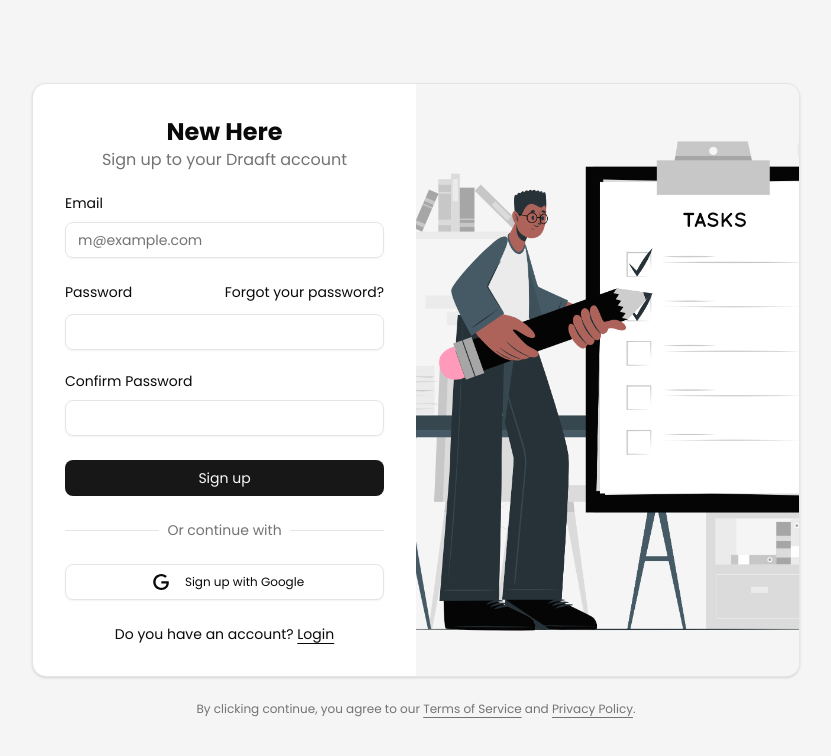
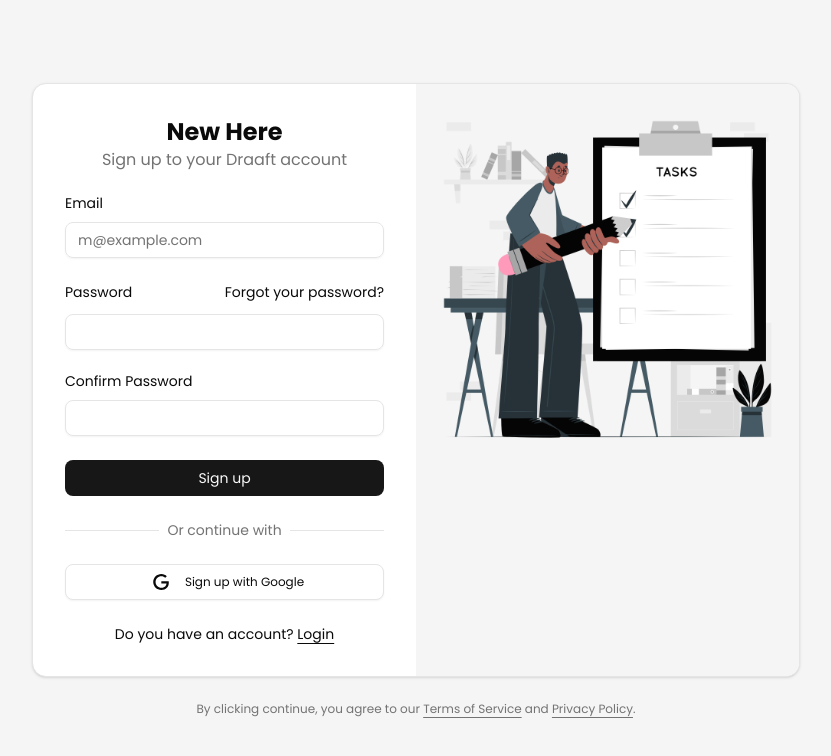
Before and after one commit to codegoat23/draaft, a Next.js app: page /signup in a window 1280 px wide. Shown: the top 756 px of the page, without its empty margins (224-1055 px from the left). Built offline with nearby package versions, Linux system fonts and the light colour scheme; no server answers.

Commit message:
fix: remove note button

```diff
--- a/src/components/Featured2.tsx
+++ b/src/components/Featured2.tsx
@@ -1,6 +1,6 @@
 import React from 'react'
 import { Button } from './ui/button'
-import Image from 'next/image'
+
 
 
 function Featured2() {
@@ -21,7 +21,7 @@
           </div>
         </div>
 
-        <Image
+        <img
           alt="Product screenshot"
           src="/images/snapshot.webp"
           width={2432}
--- a/src/components/app-sidebar.tsx
+++ b/src/components/app-sidebar.tsx
@@ -28,7 +28,6 @@
   SidebarMenuButton,
   SidebarMenuItem,
 } from "@/components/ui/sidebar"
-import Image from "next/image"
 
 export function AppSidebar({ ...props }: React.ComponentProps<typeof Sidebar>) {
   const [userEmail, setUserEmail] = useState<string | null>(null)
@@ -82,7 +81,7 @@
               className="data-[slot=sidebar-menu-button]:!p-1.5"
             >
               <a href="/">
-                <Image src="/images/draafticon.png" alt="" className=" h-18" width={100} height={18}/>
+                <img src="/images/draafticon.png" alt="" className=" h-18" width={100} height={18}/>
               </a>
             </SidebarMenuButton>
           </SidebarMenuItem>
--- a/src/components/signup.tsx
+++ b/src/components/signup.tsx
@@ -166,10 +166,10 @@
           </form>
 
           <div className="bg-muted relative hidden md:block">
-            <Image
+            <img
               src="/images/Task-cuate.png"
               alt="Signup image"
-              fill
+
               className="absolute inset-0 object-cover dark:brightness-[0.2] dark:grayscale"
             />
           </div>
```
